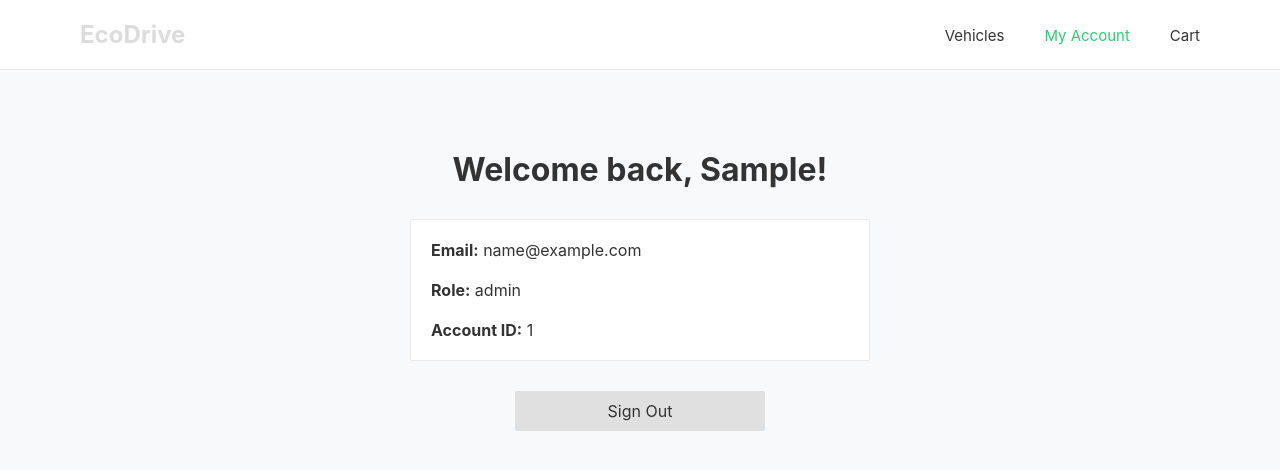
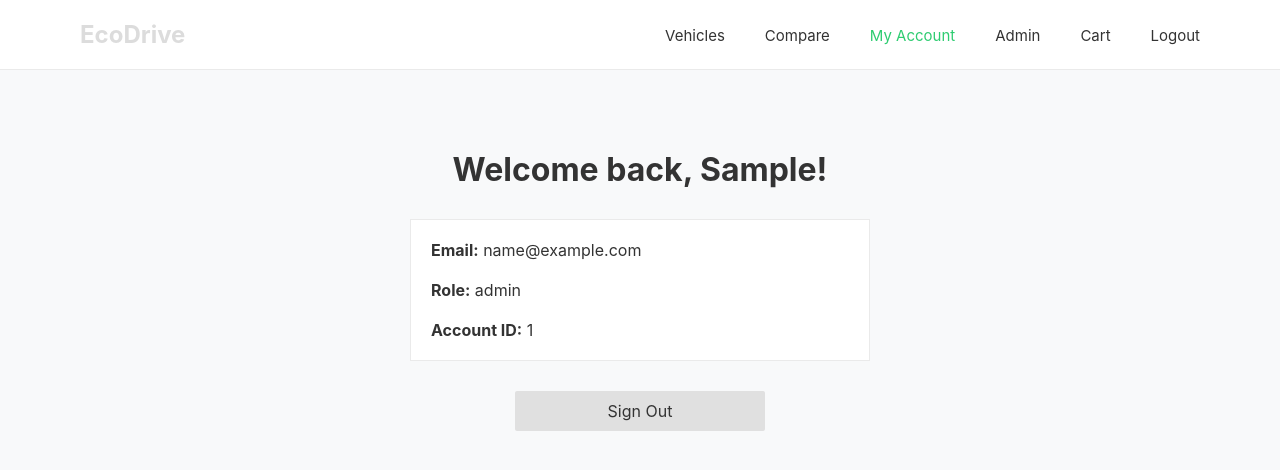
Before and after one commit to Somilstar/ecoDrive, a plain HTML site: page frontend/account.html in a window 1280 px wide. Drawn offline with Linux system fonts and the light colour scheme; sample sign-in values are in the browser's storage.

Commit message:
Minor UI fix
- Update compare button redirect on loan calculator
- Update account nav bar

```diff
--- a/frontend/account.html
+++ b/frontend/account.html
@@ -7,14 +7,17 @@
     <script src="config.js"></script>
     <script src="nav.js" defer></script>
     <script src="account.js" defer></script>
+    <script src="index.js" defer></script>
 </head>
 <body>
     <nav class="navbar">
         <a href="index.html" class="logo">EcoDrive</a>
         <ul class="nav-links">
             <li><a href="index.html">Vehicles</a></li>
+            <li><a href="compare.html">Compare</a></li>
             <li><a href="account.html" class="active cartLink">My Account</a></li>
             <li><a href="cart.html" class = "cartLink">Cart<span id = "cartCount" class = "cart-badge">0</span></a></li>
+            <li><a href="login.html" id="authLink">Login</a></li>
         </ul>
     </nav>
 
```
Also changed, not shown: frontend/loan-calculator.html (+1 -1 lines).
